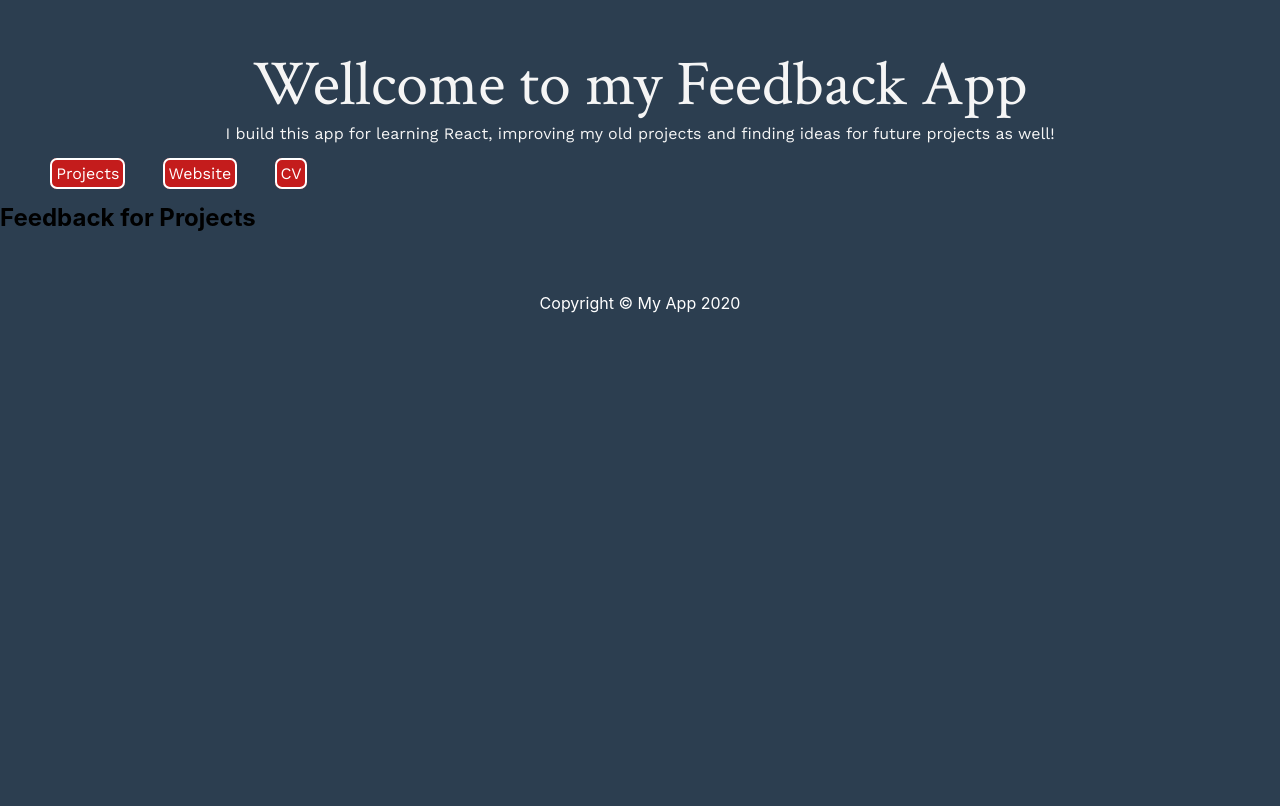
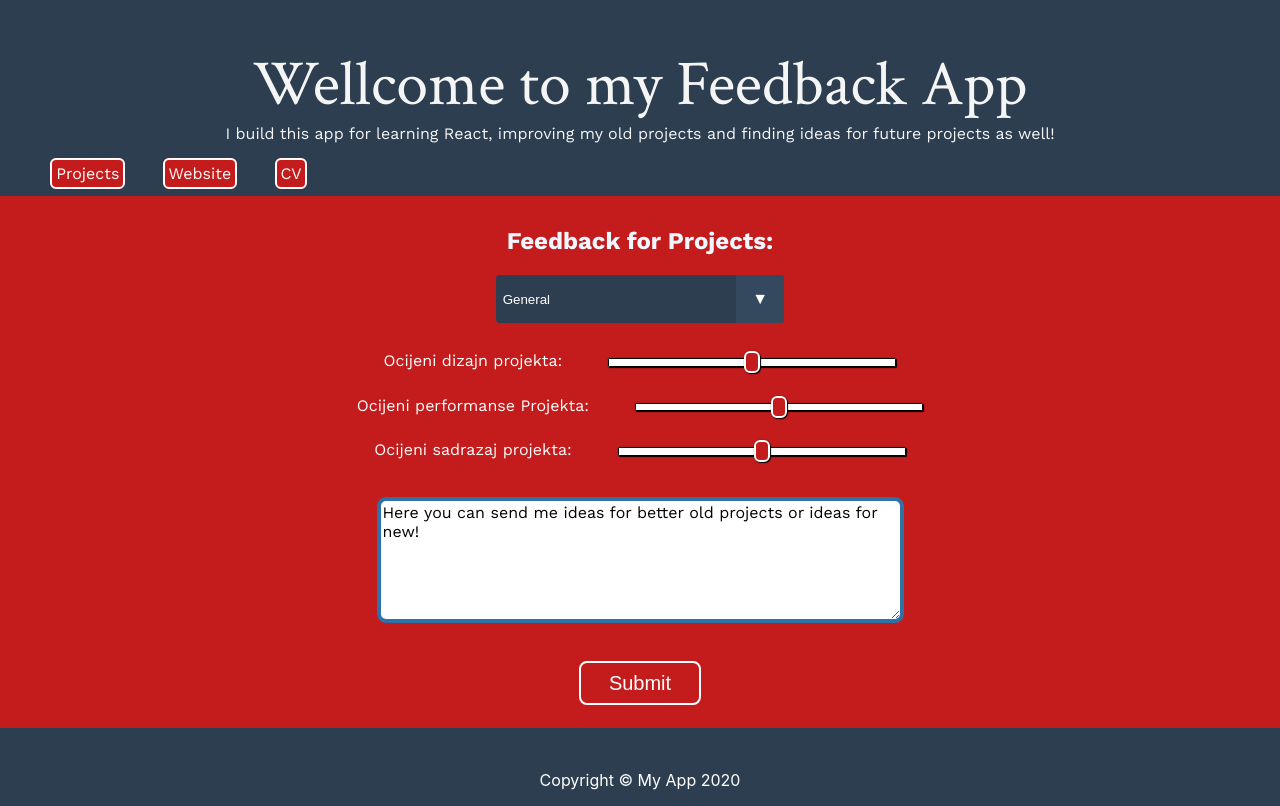
Before and after one commit to lucicdanilo/MyFeedbackApp, a React (Create React App) app: page /projects in a window 1280 px wide. Built offline with nearby package versions, Linux system fonts and the light colour scheme.

Commit message:
dropdown menu for chosing project and additional styling

```diff
--- a/src/App.css
+++ b/src/App.css
@@ -53,6 +53,10 @@ form {
   font-family: "Work Sans", sans-serif;
 }
 
+.designRate {
+  margin-top: 1.5%;
+}
+
 textarea {
   margin: 1%;
 }
@@ -74,6 +78,11 @@ textarea {
   border-radius: 0.5rem;
 }
 
+.submitButton:hover {
+  color: #c41c1c;
+  background-color: #fff;
+}
+
 footer {
   text-align: center;
   color: white;
@@ -84,7 +93,7 @@ input[type="range"] {
   -webkit-appearance: none;
   margin: 18px 0;
   width: 25%;
-  margin-left: 5%;
+  margin-left: 4%;
 }
 input[type="range"]:focus {
   outline: none;
@@ -110,9 +119,12 @@ input[type="range"]::-webkit-slider-thumb {
   -webkit-appearance: none;
   margin-top: -8px;
 }
-input[type="range"]:focus::-webkit-slider-runnable-track {
+
+input[type="range"]:focus::-webkit-slider-thumb {
   background: #2c3e50;
+  border: 1.5px solid #fff;
 }
+
 input[type="range"]::-moz-range-track {
   width: 100%;
   height: 8.4px;
@@ -191,10 +203,74 @@ li {
   border: 2px solid #fff;
   display: inline;
   padding: 0.3%;
-  border-radius: 7px;
+  border-radius: 6px;
+}
+
+li:hover {
+  border: 2px solid #c41c1c;
+  background-color: #fff;
 }
 
 a {
   color: #fff;
   text-decoration: none;
+  padding: auto;
 }
+
+a:hover {
+  color: #c41c1c;
+}
+
+/* Select */
+
+select {
+  -webkit-appearance: none;
+  -moz-appearance: none;
+  -ms-appearance: none;
+  appearance: none;
+  outline: 0;
+  box-shadow: none;
+  border: 0 !important;
+  background: #2c3e50;
+  background-image: none;
+}
+/* Remove IE arrow */
+select::-ms-expand {
+  display: none;
+}
+/* Custom Select */
+.choseProject {
+  margin: auto;
+  width: 25%;
+  position: relative;
+  display: flex;
+  height: 3em;
+  line-height: 3;
+  background: #2c3e50;
+  overflow: hidden;
+  border-radius: 0.25em;
+}
+select {
+  flex: 1;
+  padding: 0 0.5em;
+  color: #fff;
+  cursor: pointer;
+}
+/* Arrow */
+.choseProject::after {
+  content: "\25BC";
+  position: absolute;
+  top: 0;
+  right: 0;
+  padding: 0 1em;
+  background: #34495e;
+  cursor: pointer;
+  pointer-events: none;
+  -webkit-transition: 0.25s all ease;
+  -o-transition: 0.25s all ease;
+  transition: 0.25s all ease;
+}
+/* Transition */
+.choseProject:hover::after {
+  color: #f39c12;
+}
--- a/src/CV.js
+++ b/src/CV.js
@@ -15,7 +15,7 @@ class CV extends Component {
                 type="range"
                 name="designSlider"
                 min="0"
-                max="10"
+                max="100"
                 step="1"
               />
             </div>
@@ -27,7 +27,7 @@ class CV extends Component {
                 type="range"
                 name="contentSlider"
                 min="0"
-                max="10"
+                max="100"
                 step="1"
               />
             </div>
--- a/src/Projects.js
+++ b/src/Projects.js
@@ -1,11 +1,94 @@
 import React, { Component } from "react";
 
 class Projects extends Component {
+  constructor(props) {
+    super(props);
+    this.state = {
+      projects: []
+    };
+  }
+
+  componentDidMount() {
+    this.setState({
+      projects: [
+        { id: "general", name: "General" },
+        { id: "physicsquiz", name: "Physics Quiz" },
+        { id: "conwaysgameoflife", name: "Conways Game of Life" },
+        { id: "subedit", name: "Subtitle Edit" },
+        { id: "myrecipeapi", name: "My Recipe API" },
+        { id: "myfeedbackapp", name: "My Feedback App" }
+      ]
+    });
+  }
+
   render() {
+    const { projects } = this.state;
+
+    let projectsList =
+      projects.length > 0 &&
+      projects.map((item, i) => {
+        return (
+          <option key={i} value={item.id}>
+            {item.name}
+          </option>
+        );
+      }, this);
     return (
-      <div>
-        <h2>Feedback for Projects</h2>
-      </div>
+      <form>
+        <div class="boxRate">
+          <h2 class="dynamicSubtitle">Feedback for Projects:</h2>
+          <div class="choseProject">
+            <select>{projectsList}</select>
+          </div>
+          <div class="designRate">
+            <div class="slidecontainer">
+              <label class="designSliderLabel" for="designSlider">
+                Ocijeni dizajn projekta:
+              </label>
+              <input
+                type="range"
+                name="designSlider"
+                min="0"
+                max="100"
+                step="1"
+              />
+            </div>
+          </div>
+          <div class="performanceRate">
+            <div class="slidecontainer">
+              <label for="performanceSlider">
+                Ocijeni performanse Projekta:
+              </label>
+              <input
+                type="range"
+                name="performanceSlider"
+                min="0"
+                max="100"
+                step="1"
+              />
+            </div>
+          </div>
+          <div class="contentRate">
+            <div class="slidecontainer">
+              <label for="contentSlider">Ocijeni sadrazaj projekta:</label>
+              <input
+                type="range"
+                name="contentSlider"
+                min="0"
+                max="100"
+                step="1"
+              />
+            </div>
+          </div>
+          <div calss="textSubmitReview">
+            <textarea rows="6" cols="50">
+              Here you can send me ideas for better old projects or ideas for
+              new!
+            </textarea>
+          </div>
+          <input type="submit" class="submitButton" value="Submit" />
+        </div>
+      </form>
     );
   }
 }
--- a/src/Website.js
+++ b/src/Website.js
@@ -13,7 +13,7 @@ class Website extends Component {
                 type="range"
                 name="designSlider"
                 min="0"
-                max="10"
+                max="100"
                 step="1"
               />
             </div>
@@ -27,7 +27,7 @@ class Website extends Component {
                 type="range"
                 name="performanceSlider"
                 min="0"
-                max="10"
+                max="100"
                 step="1"
               />
             </div>
@@ -39,7 +39,7 @@ class Website extends Component {
                 type="range"
                 name="contentSlider"
                 min="0"
-                max="10"
+                max="100"
                 step="1"
               />
             </div>
```
